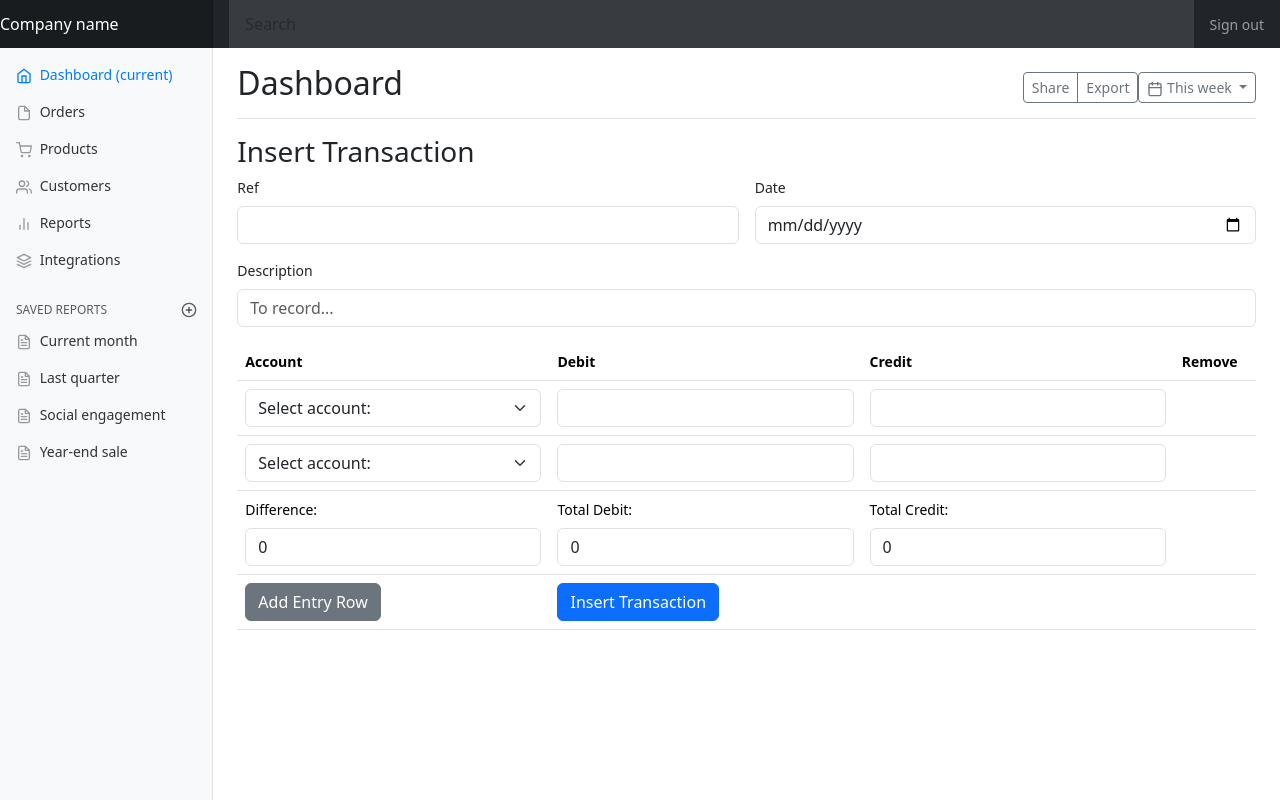
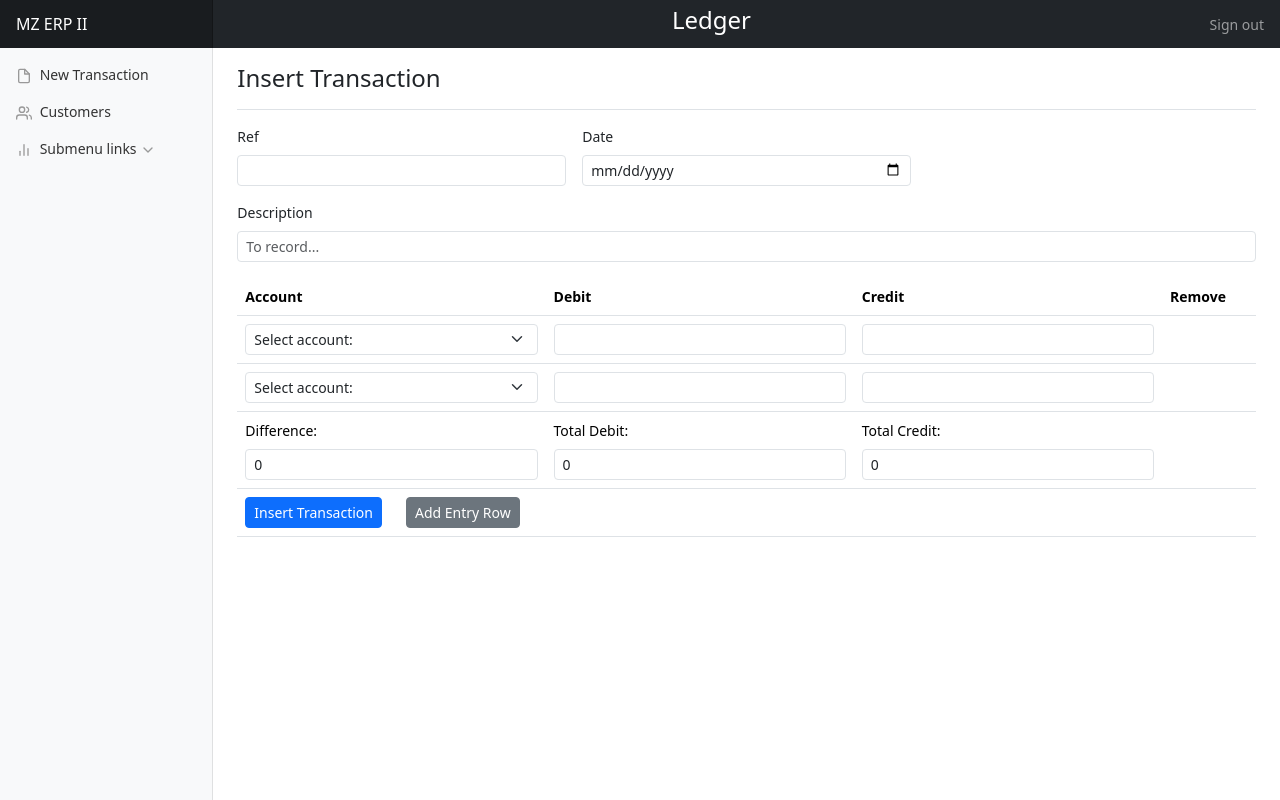
Before and after one commit to SohailSal/mzerp2, a Django app: page /ledger/transaction_add in a window 1280 px wide. Run offline with Django 5.2, Linux system fonts and the light colour scheme; some libraries are stand-ins or nearby versions.

Commit message:
navbar setup

```diff
--- a/base/static/base/css/dashboard.css
+++ b/base/static/base/css/dashboard.css
@@ -1,4 +1,4 @@
-body {
+  body {
     font-size: .875rem;
   }
 
@@ -56,6 +56,7 @@ body {
     text-transform: uppercase;
   }
 
+
   /*
    * Navbar
    */
--- a/base/templates/base/base.html
+++ b/base/templates/base/base.html
@@ -12,14 +12,63 @@
     <link rel='stylesheet' href="{% static 'base/css/bootstrap.min.css' %}" type='text/css'>
     <link rel='stylesheet' href="{% static 'base/css/dashboard.css' %}" type='text/css'>
     <link rel="stylesheet" href="https://cdn.jsdelivr.net/npm/bootstrap-icons@1.11.0/font/bootstrap-icons.css">
+
+
+    <style type="text/css">
+      .sidebar li .submenu{
+        list-style: none;
+        margin: 0;
+        padding: 0;
+        padding-left: 1rem;
+        padding-right: 1rem;
+      }
+      .sidebar li ul li a{
+        margin: 1px;
+        padding: 1px;
+        padding-left: 1rem;
+      }
+      .sidebar li ul li a:hover{
+        color:black;
+      }
+      .sidebar li ul{
+        background-color: lightgray;
+      }
+
+
+    </style>
+
+    <script type="text/javascript">
+      document.addEventListener("DOMContentLoaded", function(){
+        document.querySelectorAll('.sidebar .nav-link').forEach(function(element){
+          element.addEventListener('click', function (e) {
+            let nextEl = element.nextElementSibling;
+            let parentEl  = element.parentElement;
+            if(nextEl) {
+              e.preventDefault();
+              let mycollapse = new bootstrap.Collapse(nextEl);
+                if(nextEl.classList.contains('show')){
+                  mycollapse.hide();
+                } else {
+                  mycollapse.show();
+                  var opened_submenu = parentEl.parentElement.querySelector('.submenu.show');
+                if(opened_submenu){
+                  new bootstrap.Collapse(opened_submenu);
+                }
+                }
+              }
+          });
+        })
+      });
+    </script>
+
 </head>
   <body>
     <nav class="navbar navbar-dark sticky-top bg-dark flex-md-nowrap p-0">
-      <a class="navbar-brand col-sm-3 col-md-2 mr-0" href="#">Company name</a>
-      <input class="form-control form-control-dark w-100" type="text" placeholder="Search" aria-label="Search">
+      <a class="navbar-brand col-sm-3 col-md-2 px-3" href="#">MZ ERP II</a>
+      <a class="nav-link" href="#"><h4 class="h4" style="color:white;">{% block mainhead %}{% endblock %}</h4></a>
       <ul class="navbar-nav px-3">
         <li class="nav-item text-nowrap">
-          <a class="nav-link" href="#">Sign out</a>
+          <a class="nav-link" href="/logout">Sign out</a>
         </li>
       </ul>
     </nav>
@@ -28,104 +77,41 @@
       <div class="row">
         <nav class="col-md-2 d-none d-md-block bg-light sidebar">
           <div class="sidebar-sticky">
+
             <ul class="nav flex-column">
               <li class="nav-item">
-                <a class="nav-link active" href="#">
-                  <span data-feather="home"></span>
-                  Dashboard <span class="sr-only">(current)</span>
+                <a class="nav-link" href="{% url 'ledger:transaction_add' %}">
+                  <span data-feather="file"></span>
+                  New Transaction
                 </a>
               </li>
               <li class="nav-item">
-                <a class="nav-link" href="#">
-                  <span data-feather="file"></span>
-                  Orders
-                </a>
-              </li>
-              <li class="nav-item">
-                <a class="nav-link" href="#">
-                  <span data-feather="shopping-cart"></span>
-                  Products
-                </a>
-              </li>
-              <li class="nav-item">
-                <a class="nav-link" href="#">
+                <a class="nav-link" href="{% url 'sales:customers' %}">
                   <span data-feather="users"></span>
                   Customers
                 </a>
               </li>
-              <li class="nav-item">
+              <li class="nav-item has-submenu">
                 <a class="nav-link" href="#">
                   <span data-feather="bar-chart-2"></span>
-                  Reports
+                  Submenu links
+                  <span data-feather="chevron-down"></span>
                 </a>
-              </li>
-              <li class="nav-item">
-                <a class="nav-link" href="#">
-                  <span data-feather="layers"></span>
-                  Integrations
-                </a>
+                <ul class="submenu collapse">
+                    <li><a class="nav-link active" href="#">Submenu item 1 </a></li>
+                    <li><a class="nav-link" href="#">Submenu item 2 </a></li>
+                    <li><a class="nav-link" href="#">Submenu item 3 </a> </li>
+                </ul>
               </li>
             </ul>
 
-            <h6 class="sidebar-heading d-flex justify-content-between align-items-center px-3 mt-4 mb-1 text-muted">
-              <span>Saved reports</span>
-              <a class="d-flex align-items-center text-muted" href="#">
-                <span data-feather="plus-circle"></span>
-              </a>
-            </h6>
-            <ul class="nav flex-column mb-2">
-              <li class="nav-item">
-                <a class="nav-link" href="#">
-                  <span data-feather="file-text"></span>
-                  Current month
-                </a>
-              </li>
-              <li class="nav-item">
-                <a class="nav-link" href="#">
-                  <span data-feather="file-text"></span>
-                  Last quarter
-                </a>
-              </li>
-              <li class="nav-item">
-                <a class="nav-link" href="#">
-                  <span data-feather="file-text"></span>
-                  Social engagement
-                </a>
-              </li>
-              <li class="nav-item">
-                <a class="nav-link" href="#">
-                  <span data-feather="file-text"></span>
-                  Year-end sale
-                </a>
-              </li>
-            </ul>
           </div>
         </nav>
 
         <main role="main" class="col-md-9 ml-sm-auto col-lg-10 pt-3 px-4">
           <div class="d-flex justify-content-between flex-wrap flex-md-nowrap align-items-center pb-2 mb-3 border-bottom">
-            <h1 class="h2">Dashboard</h1>
-            <div class="btn-toolbar mb-2 mb-md-0">
-              <div class="btn-group mr-2">
-                <button class="btn btn-sm btn-outline-secondary">Share</button>
-                <button class="btn btn-sm btn-outline-secondary">Export</button>
-              </div>
-              <button class="btn btn-sm btn-outline-secondary dropdown-toggle">
-                <span data-feather="calendar"></span>
-                This week
-              </button>
-            </div>
+            <h4 class="h4">{% block subhead %}{% endblock %}</h4>
           </div>
-
-          {% if messages %}
-            <div class="messages" x-data="{ show: true }" x-show="show" x-init="setTimeout(() => show = false, 3000)" x-transition.duration.500ms>
-            {% for message in messages %}
-              <div class="alert {% if message.tags %}alert-{{ message.tags }}"{% endif %}>
-                {{ message }}
-              </div>
-            {% endfor %}
-            </div>
-          {% endif %}
 
           {% block content %}
           {% endblock %}
@@ -134,7 +120,6 @@
       </div>
     </div>
 
-    <script src="{% static 'base/js/jquery.min.js' %}"></script>
     <script src="{% static 'base/js/alpine.min.js' %}"></script>
     <script src="{% static 'base/js/bootstrap.bundle.min.js' %}"></script>
     <script src="https://unpkg.com/feather-icons/dist/feather.min.js"></script>
--- a/ledger/templates/ledger/transaction_add.html
+++ b/ledger/templates/ledger/transaction_add.html
@@ -1,8 +1,8 @@
 {% extends "base/base.html" %}
 {% block title %} Insert Transaction {% endblock %}
+{% block mainhead %} Ledger {% endblock %}
+{% block subhead %} Insert Transaction {% endblock %}
 {% block content %}
-
-  <h3>Insert Transaction</h3>
   <div x-data="handler()" x-cloak>
     <form class="row g-3" id="transactionForm" @submit.prevent="submit">
         <template x-if="errors">
@@ -25,17 +25,17 @@
             <button @click="hideMsg" class="alert alert-secondary">X</button>
             </div>
         </template>
-        <div class="col-md-6">
+        <div class="col-md-4">
           <label for="ref" class="form-label">Ref</label>
-          <input type="text" x-model="ref" class="form-control" id="ref">
+          <input type="text" x-model="ref" class="form-control form-control-sm" id="ref">
         </div>
-        <div class="col-md-6">
+        <div class="col-md-4">
           <label for="date" class="form-label">Date</label>
-          <input type="date" x-model="date" class="form-control" id="date">
+          <input type="date" x-model="date" class="form-control form-control-sm" id="date">
         </div>
         <div class="col-12">
           <label for="description" class="form-label">Description</label>
-          <input type="text" x-model="description" class="form-control" id="description" placeholder="To record...">
+          <input type="text" x-model="description" class="form-control form-control-sm" id="description" placeholder="To record...">
         </div>
         <div class="col-12">
             <table class="table">
@@ -50,16 +50,16 @@
                 <tbody>
                   <template x-for="(entry, index) in entries" :key="index">
                   <tr>
-                    <td scope="row">    <select class="form-select" x-model="entry.account">
+                    <td scope="row">    <select class="form-select form-select-sm" x-model="entry.account">
                         <option value="0" selected>Select account:</option>
                         <template x-for="option in {{accounts}}" :key="option.id">
                             <option :value="option.id" x-text="option.name"></option>
                         </template>
                     </select>
                 </td>
-                    <td><input x-model="entry.debit" type="number" class="form-control" @change="debitChange(index)"></td>
-                    <td><input x-model="entry.credit" type="number" class="form-control" @change="creditChange(index)"></td>
-                    <td><template x-if="index>1"><button type="button" class="btn btn-danger btn-small" @click="removeEntry(index)">&times;</button></template></td>
+                    <td><input x-model="entry.debit" type="number" class="form-control form-control-sm" @change="debitChange(index)"></td>
+                    <td><input x-model="entry.credit" type="number" class="form-control form-control-sm" @change="creditChange(index)"></td>
+                    <td><template x-if="index>1"><button type="button" class="btn btn-sm btn-danger" @click="removeEntry(index)">&times;</button></template></td>
                   </tr>
                   </template>
                 </tbody>
@@ -67,21 +67,20 @@
                      <tr>
                       <td>
                         <label for="difference" class="form-label">Difference:</label>
-                        <input type="number" x-model="difference" readonly class="form-control"/>
+                        <input type="number" x-model="difference" readonly class="form-control form-control-sm"/>
                       </td>
                       <td>
                         <label for="tdebit" class="form-label">Total Debit:</label>
-                        <input type="number" x-model="tdebit" readonly class="form-control"/>
+                        <input type="number" x-model="tdebit" readonly class="form-control form-control-sm"/>
                       </td>
                       <td>
                         <label for="tcredit" class="form-label">Total Credit:</label>
-                        <input type="number" x-model="tcredit" readonly class="form-control"/>
+                        <input type="number" x-model="tcredit" readonly class="form-control form-control-sm"/>
                       </td>
                       <td></td>
                     </tr>
                     <tr>
-                      <td class="text-right"><button type="button" class="btn btn-secondary" @click="addEntry()">Add Entry Row</button></td>
-                      <td colspan="3"><button type="submit" class="btn btn-primary" :disabled="formLoading" x-text="submitText"></button></td>
+                      <td colspan="4"><button type="submit" class="btn btn-sm btn-primary" :disabled="formLoading" x-text="submitText"></button><button type="button" class="btn btn-sm btn-secondary mx-4" @click="addEntry()">Add Entry Row</button></td>
                     </tr>
                 </tfoot>
             </table>
--- a/sales/templates/sales/customer_add.html
+++ b/sales/templates/sales/customer_add.html
@@ -1,8 +1,9 @@
 {% extends "base/base.html" %}
-{% block title %} Insert Customer {% endblock %}
+{% block title %} Add Customer {% endblock %}
+{% block mainhead %} Sales {% endblock %}
+{% block subhead %} Add Customer {% endblock %}
 {% block content %}
 
-<h3>Insert Customer</h3>
 <div x-data="handler()" x-cloak>
   <form class="row g-3" id="customerForm" @submit.prevent="submit">
       <template x-if="errors">
```
Also changed, not shown: base/templates/base/base-old.html (added, +146 -0 lines).
